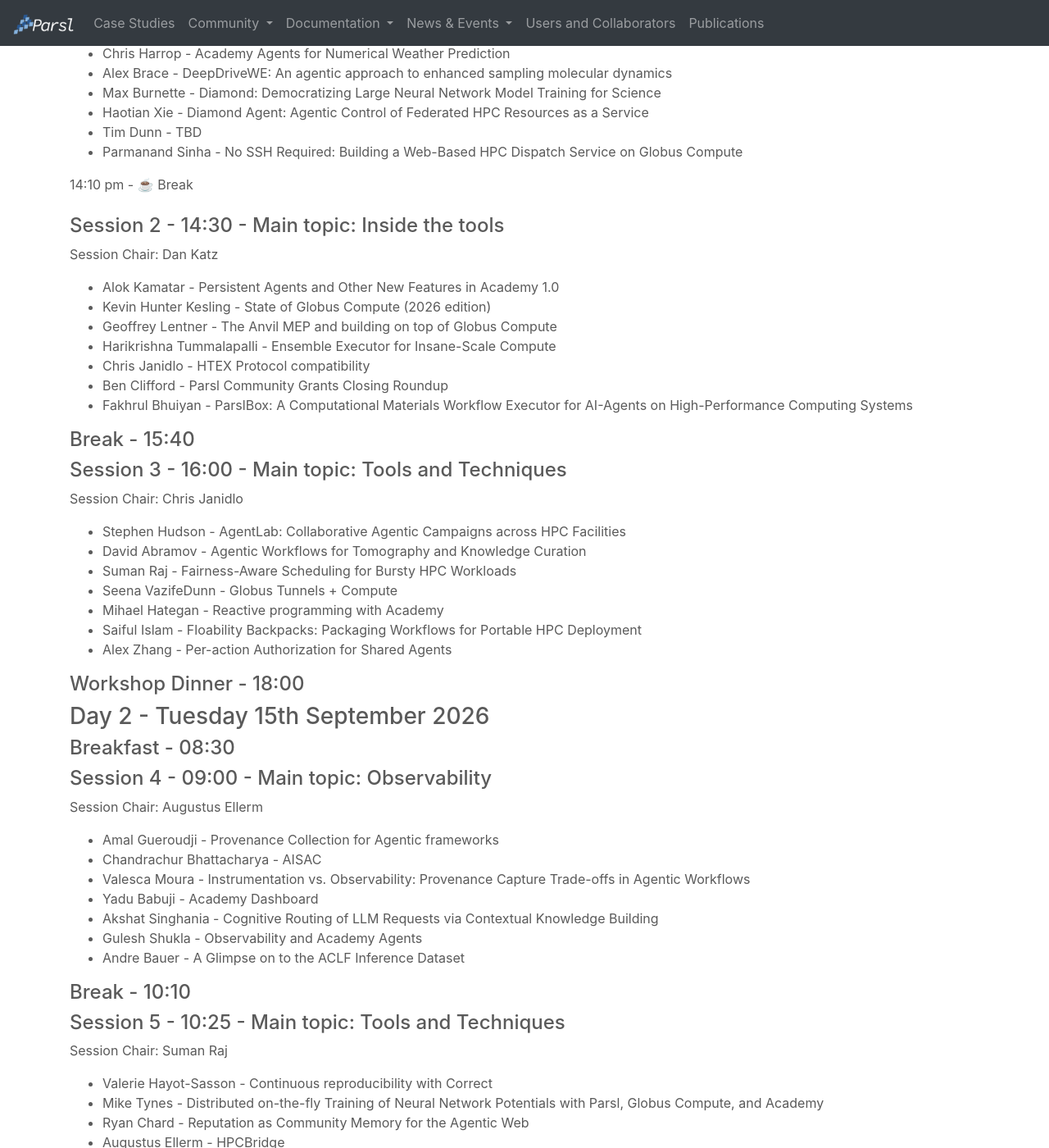
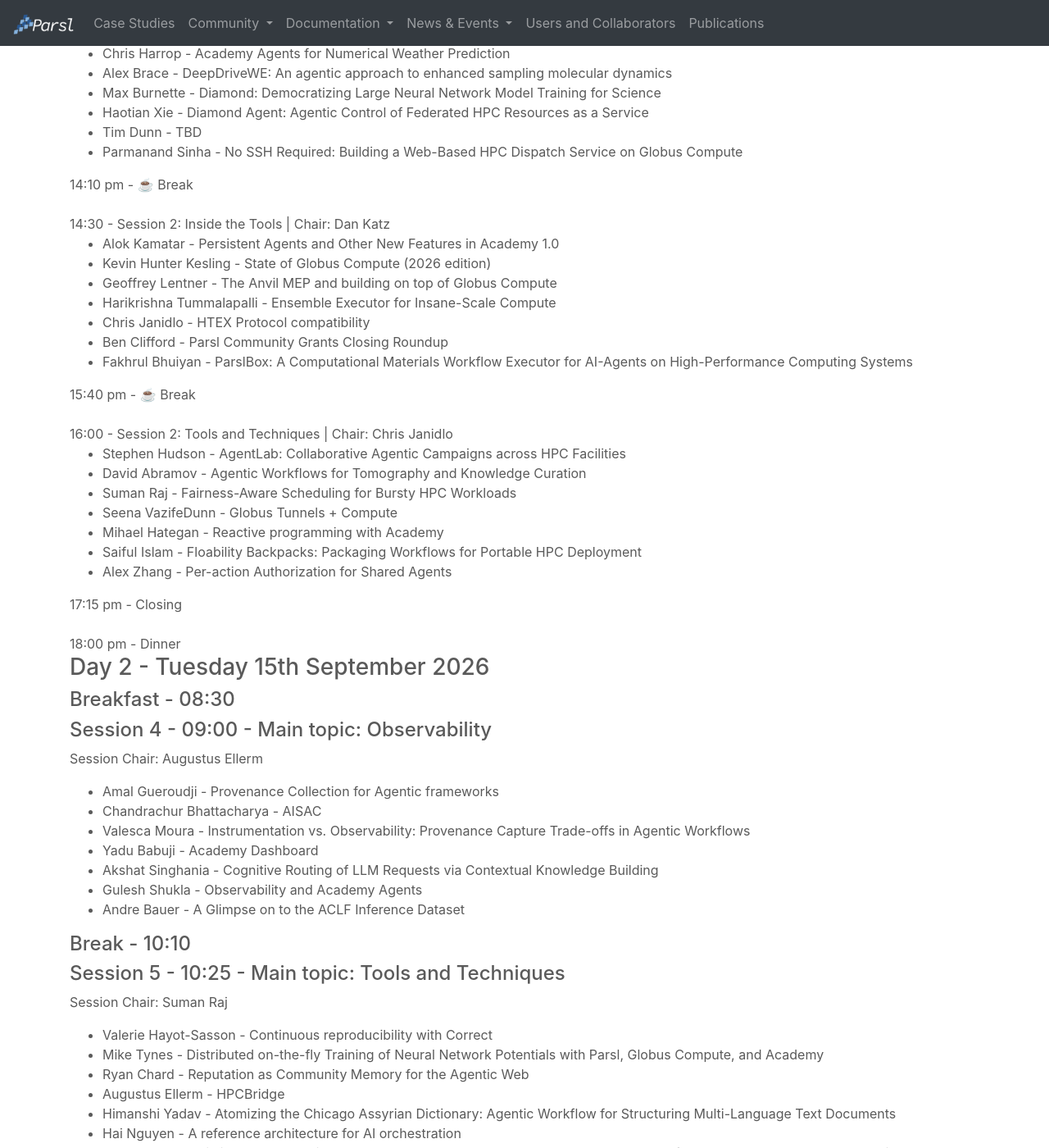
Before and after one commit to Parsl/parsl.github.io, a Jekyll site: the page built from parslfest/apex2026.html, in a window 1280 px wide and 1400 px high, scrolled down 727 px. Shown: the whole window at 82% size. Built offline with Jekyll 4.4.1, drawn with Linux system fonts in a browser that asks for light colours.

Commit message:
Update apex2026.html

```diff
--- a/parslfest/apex2026.html
+++ b/parslfest/apex2026.html
@@ -73,8 +73,7 @@
 
 14:10 pm - ☕️ Break  <br /><br />
 
-<h4>Session 2 - 14:30 - Main topic: Inside the tools</h4>
-<p>Session Chair: Dan Katz</p>
+14:30 - Session 2: Inside the Tools | Chair: Dan Katz
 <ul>
 <li>Alok Kamatar - Persistent Agents and Other New Features in Academy 1.0   </li>
 <li>Kevin Hunter Kesling - State of Globus Compute (2026 edition)  </li>
@@ -85,10 +84,10 @@
 <li>Fakhrul Bhuiyan - ParslBox: A Computational Materials Workflow Executor for AI-Agents on High-Performance Computing Systems</li>
 </ul>
 
-<h4>Break - 15:40</h4>
+15:40 pm - ☕️ Break  <br /><br />
 
-<h4>Session 3 - 16:00 - Main topic: Tools and Techniques</h4>
-<p>Session Chair: Chris Janidlo</p>
+
+16:00 - Session 2: Tools and Techniques | Chair: Chris Janidlo
 <ul>
 <li>Stephen Hudson - AgentLab: Collaborative Agentic Campaigns across HPC Facilities  </li>
 <li>David Abramov - Agentic Workflows for Tomography and Knowledge Curation   </li>
@@ -99,7 +98,9 @@
 <li>Alex Zhang - Per-action Authorization for Shared Agents   </li>
 </ul>
 
-<h4>Workshop Dinner - 18:00</h4>
+17:15 pm - Closing <br /><br />
+
+18:00  pm - Dinner
 
 
 <h3>Day 2 - Tuesday 15th September 2026</h3>
```
